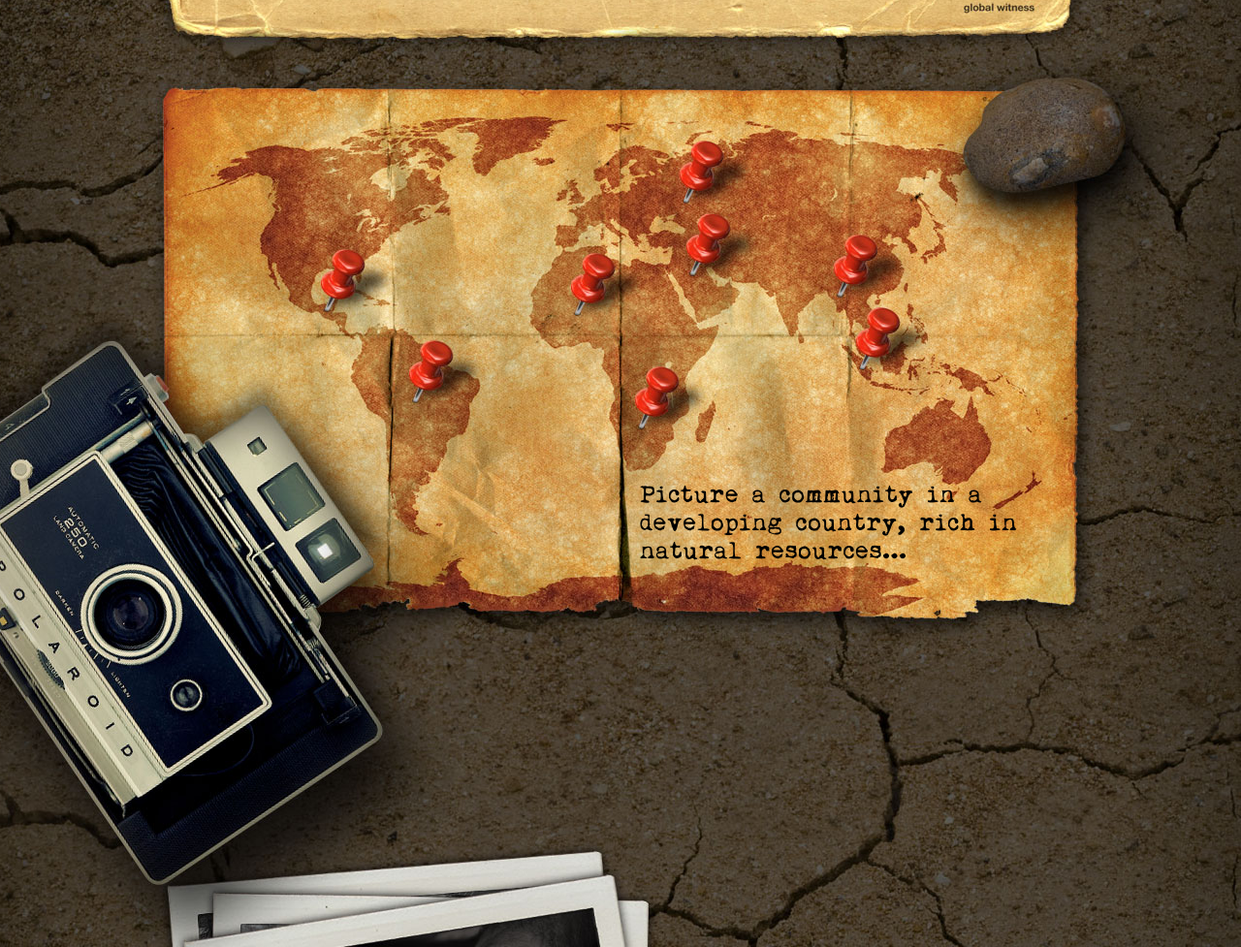
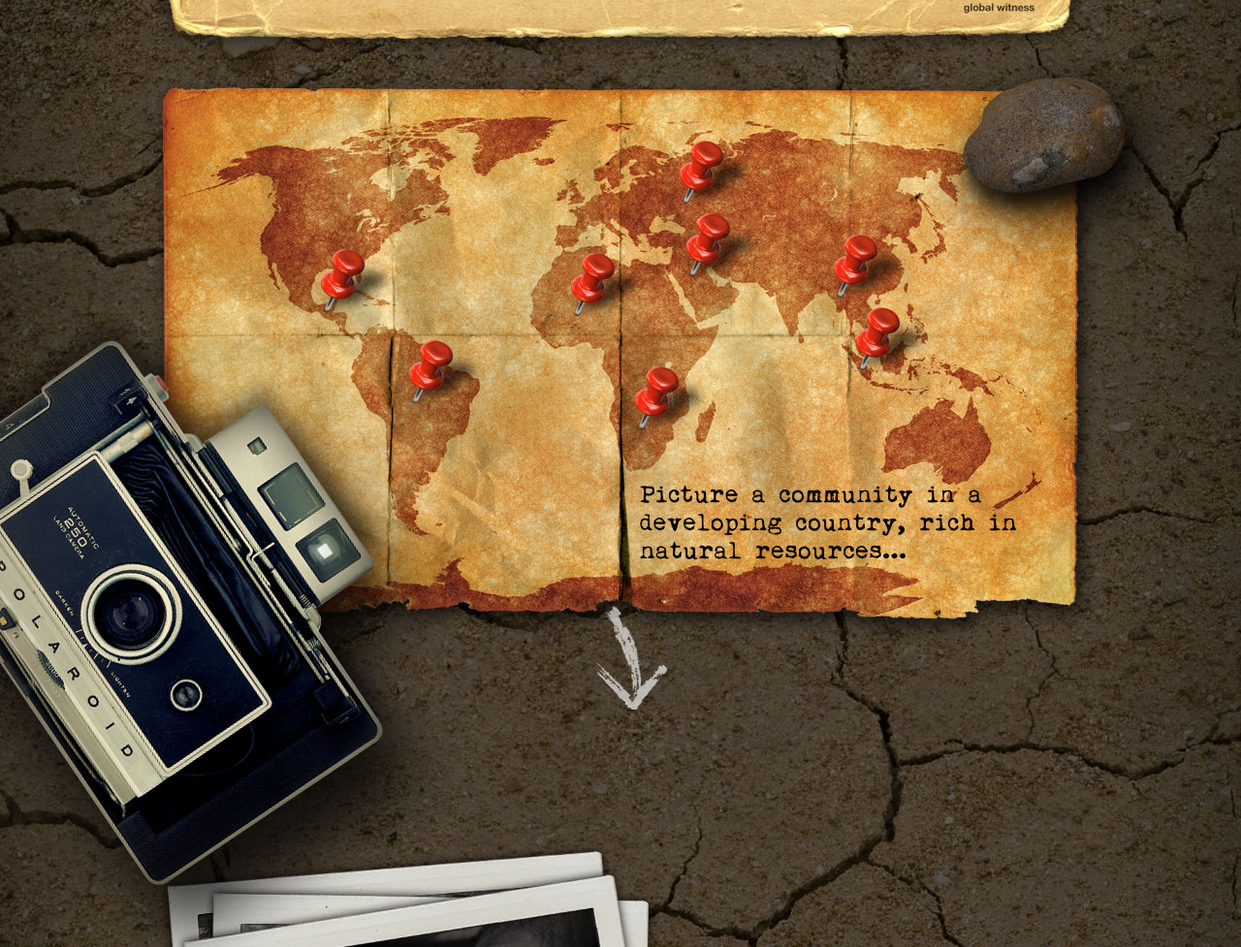
Before and after one commit to okfn/gw-pwyp, a plain HTML site: page index.html in a window 1280 px wide. Shown: the part 123-1100 px from the top of the page at 97% size. Drawn offline with nearby package versions, Linux system fonts and the light colour scheme.

Commit message:
Added a little 'next' arrow

```diff
--- a/index.html
+++ b/index.html
@@ -26,6 +26,7 @@
         </div>
         <div class="text map">Picture a community in a developing country, rich in natural resources...</div>
       </div>
+      <div class="next"></div>
       <div class="scene scene2" data-background="images/scene2.jpg">
         <div class="text">...where half of the inhabitants live on under US $2/day, many have no access
         to clean water; mothers still die in childbirth, and most children don't go to school.</div>
--- a/stylesheets/stylesheet.css
+++ b/stylesheets/stylesheet.css
@@ -56,6 +56,16 @@ a:hover {
   left: 50%;
   text-align: left;
   color: #fff;
+}
+
+.next {
+  position: absolute;
+  top: 745px;
+  left: 50%;
+  background: url('../images/next2.png') top center;
+  height: 110px;
+  width: 80px;
+  margin-left: -32px;
 }
 
 /* Scene 1 */
```
Also changed, not shown: images/next2.png (added).
